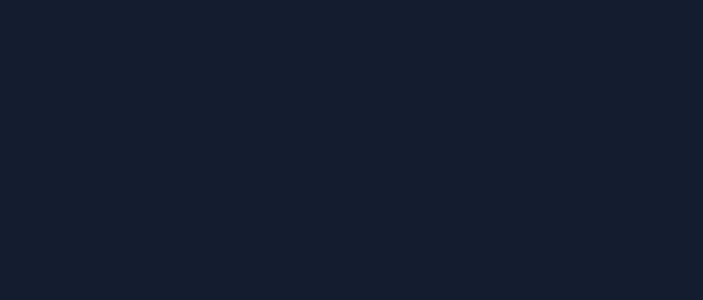
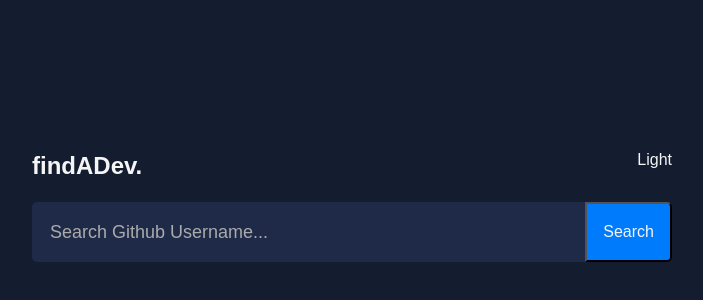
Before and after one commit to julioaraujo96/findADev, a React (Vite) app: page / in a window 1280 px wide. Shown: the part 186-486 px from the top of the page, without its empty margins (288-991 px from the left). Built offline with nearby package versions, Linux system fonts and the light colour scheme.

Commit message:
initial styling

```diff
--- a/src/pages/Home/Home.jsx
+++ b/src/pages/Home/Home.jsx
@@ -2,11 +2,26 @@ import React, { useState } from 'react'
 import './styles.scss'
 
 const Home = () => {
-    return (
-        <div className='home-page'>
-
-        </div>
-    );
+  return (
+    <div className="home-page">
+      <div className="main-container">
+        <header>
+          <h1>findADev.</h1>
+          <span>Light</span>
+        </header>
+        <form className="inputContainer">
+          <input
+            type="text"
+            className="search-input"
+            placeholder="Search Github Username..."
+          />
+          <button type="submit" className="searchButton">
+            Search
+          </button>
+        </form>
+      </div>
+    </div>
+  );
 };
 
 export default Home;
--- a/src/pages/Home/styles.scss
+++ b/src/pages/Home/styles.scss
@@ -1,9 +1,65 @@
 @import "../../styles/colors.scss";
 
-.home-page{
+.home-page {
     height: 100%;
     display: flex;
     justify-content: center;
     align-items: center;
     background-color: $primary;
+
+    .main-container {
+        width: 50%;
+
+        header {
+            display: flex;
+            justify-content: space-between;
+            color: $primaryText;
+
+            h1 {
+                font-size: 24px;
+            }
+        }
+
+        .search-input {
+            background-color: $secondary;
+            color: $primaryText;
+            margin: 1em 0;
+            border-radius: 5px;
+            outline: none;
+            border: none;
+
+            &::placeholder {
+                color: rgb(171, 171, 171);
+            }
+        }
+
+        .inputContainer {
+            display: flex;
+            align-items: center;
+            .search-input {
+                flex: 1;
+                border-radius: 5px 0 0 5px;
+                border: none;
+                padding: 1em;
+                background-color: $secondary;
+                color: $primaryText;
+                outline: none;
+                font-size: 18px;
+                height: 60px;
+            }
+
+            .searchButton {
+                height: 60px;
+                border-radius: 0 5px 5px 0;
+                padding:1em;
+                background-color: $accent;
+                color: $primaryText;
+                cursor: pointer;
+                &:hover{
+                    opacity: 0.8;
+                }
+            }
+        }
+    }
+
 }
```
